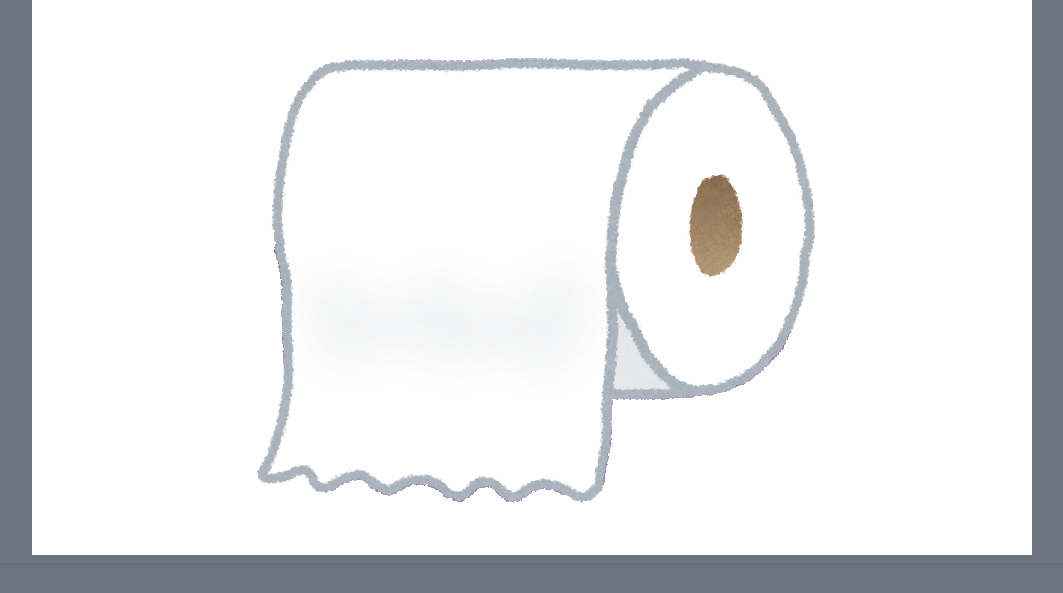
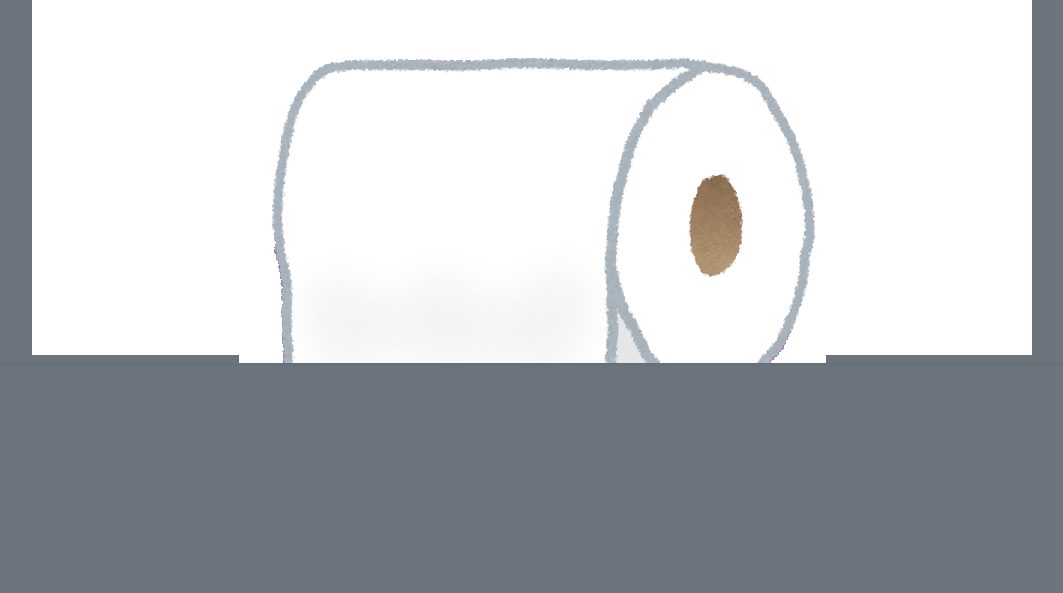
Before and after one commit to yuuki0203/IronMan-sample, a plain HTML site: page 教材用/test.html in a window 1280 px wide. Shown: the part 161-754 px from the top of the page, without its empty margins (108-1171 px from the left). Drawn offline with nearby package versions, Linux system fonts and the light colour scheme.

Commit message:
Update test.html

```diff
--- a/教材用/test.html
+++ b/教材用/test.html
@@ -20,7 +20,7 @@
             margin-left: auto;
             margin-right: auto;
             max-width: 1000px;
-            max-height: 700px;
+            max-height: 500px;
             background-color:#fff;
         }
         /**
```
